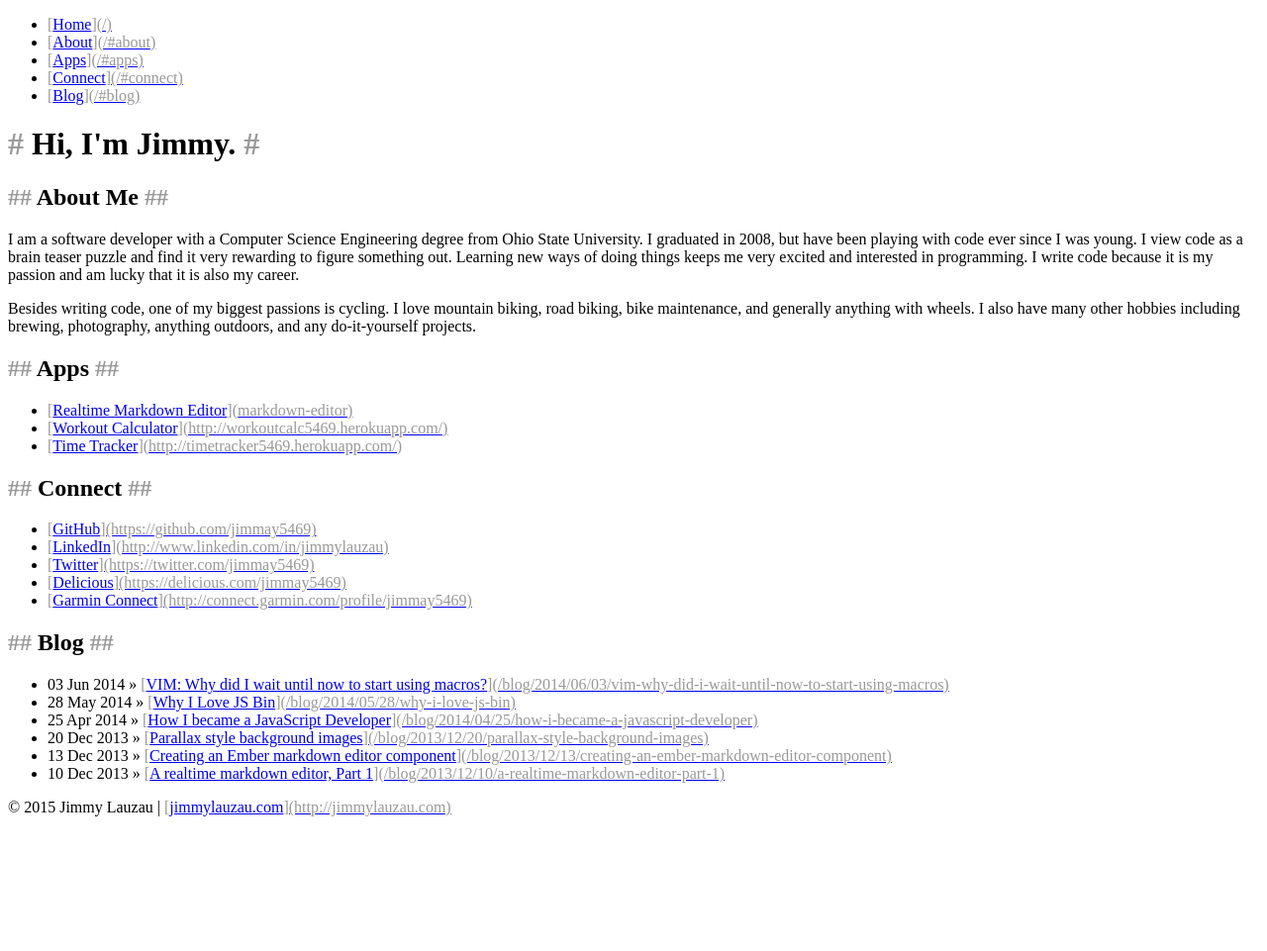
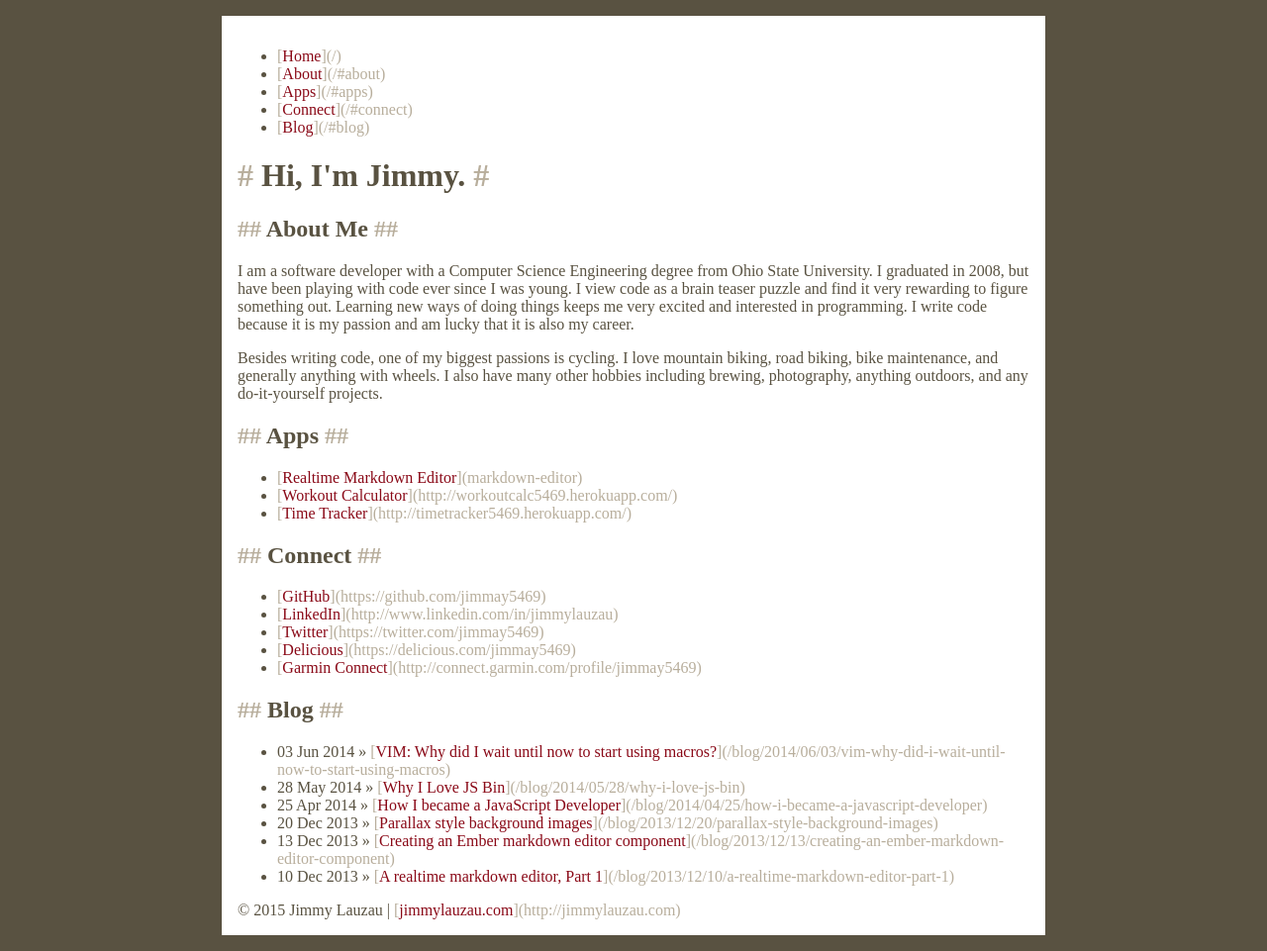
Before and after one commit to jimmay5469/jimmay5469.github.io, a Jekyll site: the page built from index.html, in a window 1280 px wide. Shown: the whole page at 99% size. Built offline with Jekyll 4.4.1, drawn with Linux system fonts in a browser that asks for light colours; Markdown is read by kramdown in place of the engine named in the settings; before the commit the page ends 900 px from its top, so only the background shows below that.

Commit message:
Add minimal style

```diff
--- a/_layouts/default.html
+++ b/_layouts/default.html
@@ -11,6 +11,7 @@
 
         <!-- Custom CSS -->
         <link rel="stylesheet" href="/css/markdown.css">
+        <link rel="stylesheet" href="/css/main.css">
 
         {% for style in page.css %}
           <link rel="stylesheet" href="/css/{{style}}">
--- /dev/null
+++ b/css/main.css
@@ -0,0 +1,27 @@
+/* color.adobe.com Tech Office theme */
+*::before,
+*::after {
+	color: #B8AE9C;
+}
+*:hover::before,
+*:hover::after {
+	color: #595241;
+}
+html {
+	background-color: #595241;
+	padding: 1rem;
+}
+body {
+	max-width: 800px;
+	color: #595241;
+	background-color: #FFFFFF;
+	margin: auto;
+	padding: 1rem;
+}
+a {
+	color: #8A0917;
+	text-decoration: none;
+}
+a:hover {
+	text-decoration: underline;
+}
--- a/css/markdown.css
+++ b/css/markdown.css
@@ -1,11 +1,3 @@
-*::before,
-*::after {
-	color: #999;
-}
-*:hover::before,
-*:hover::after {
-	color: #000;
-}
 h1::before {
 	content: '# ';
 }
```
